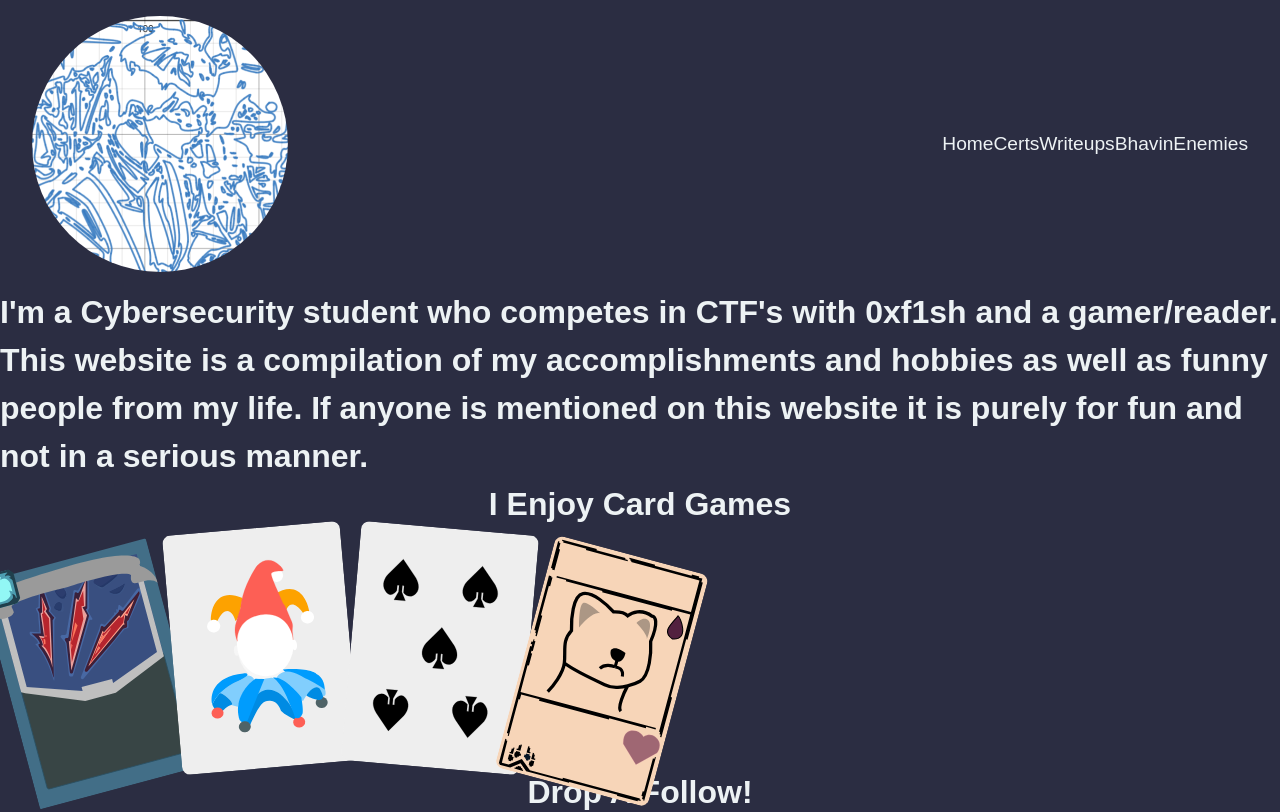
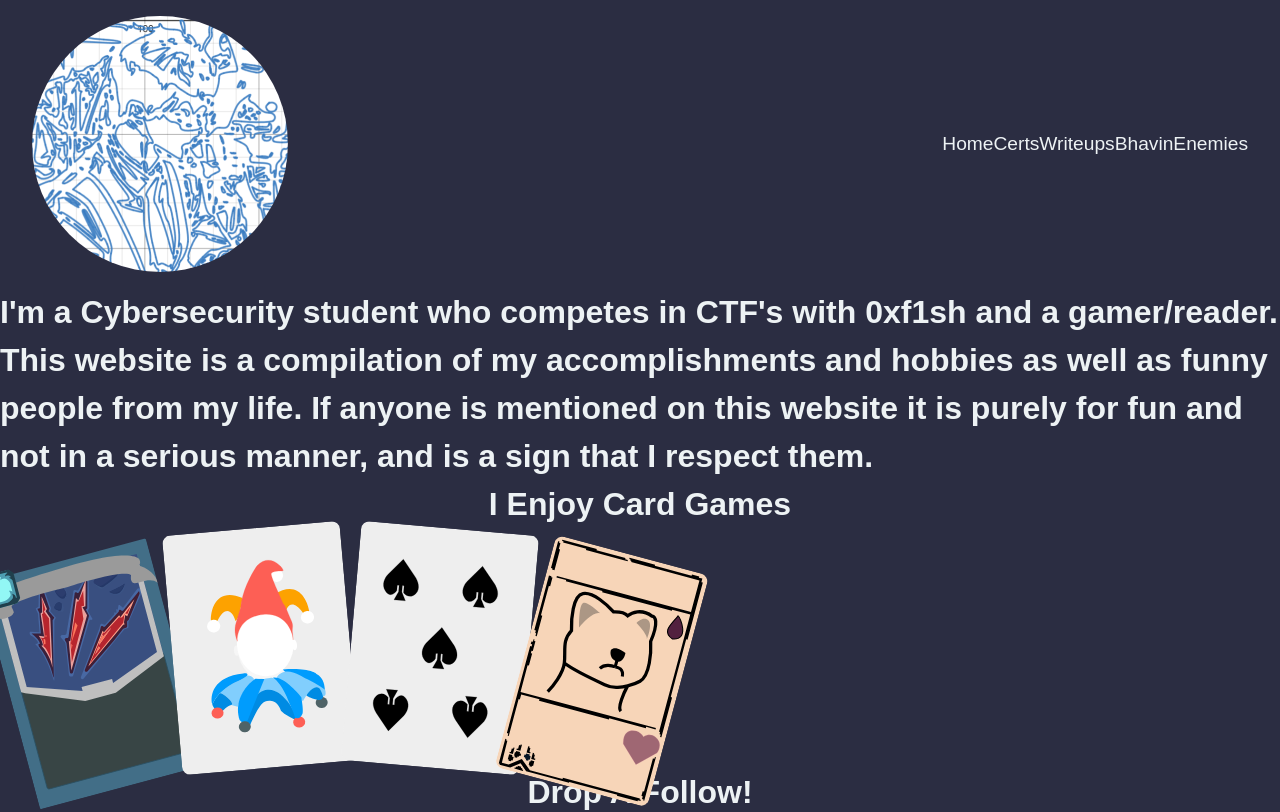
Before and after one commit to Booklover997/BhavinUnderTheDesk, a React (Vite) app: page / in a window 1280 px wide. Shown: the top 812 px of the page. Built offline with nearby package versions, Linux system fonts and the light colour scheme; a web font is replaced by a local one.

Commit message:
Fixed jitter issue?

```diff
--- a/src/pages/Home.jsx
+++ b/src/pages/Home.jsx
@@ -15,7 +15,7 @@ import Stoat from "../assets/Inscryption_Stoat.svg?react";
 import Card from "../components/Card.jsx";
 export default function Home() {
   return <>
-  <h1>I'm a Cybersecurity student who competes in CTF's with 0xf1sh and a gamer/reader. This website is a compilation of my accomplishments and hobbies as well as funny people from my life. If anyone is mentioned on this website it is purely for fun and not in a serious manner.</h1>
+  <h1>I'm a Cybersecurity student who competes in CTF's with 0xf1sh and a gamer/reader. This website is a compilation of my accomplishments and hobbies as well as funny people from my life. If anyone is mentioned on this website it is purely for fun and not in a serious manner, and is a sign that I respect them.</h1>
   <div className = "cardContainer">
           <h1>I Enjoy  Card Games</h1>
     <div className="cards">
```
